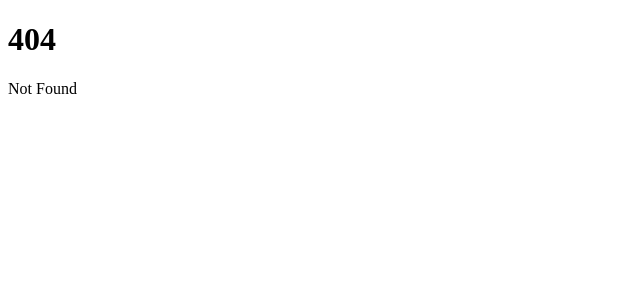
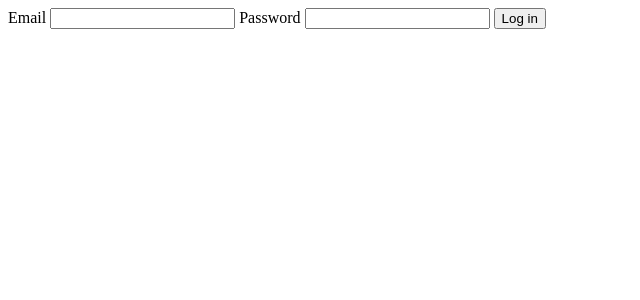
Before and after one commit to sergejsvoronins/svelte-app, a SvelteKit app in the folder client/: page /login in a window 1280 px wide. Before the commit this address had no page. Shown: the top 300 px of the page, without its empty margins (0-640 px from the left). Built offline with nearby package versions, Linux system fonts and the light colour scheme.

Commit message:
login route and page created

```diff
--- /dev/null
+++ b/client/src/routes/login/+page.svelte
@@ -0,0 +1,11 @@
+<form method="POST">
+	<label>
+		Email
+		<input name="email" type="email">
+	</label>
+	<label>
+		Password
+		<input name="password" type="password">
+	</label>
+	<button>Log in</button>
+</form>
```
